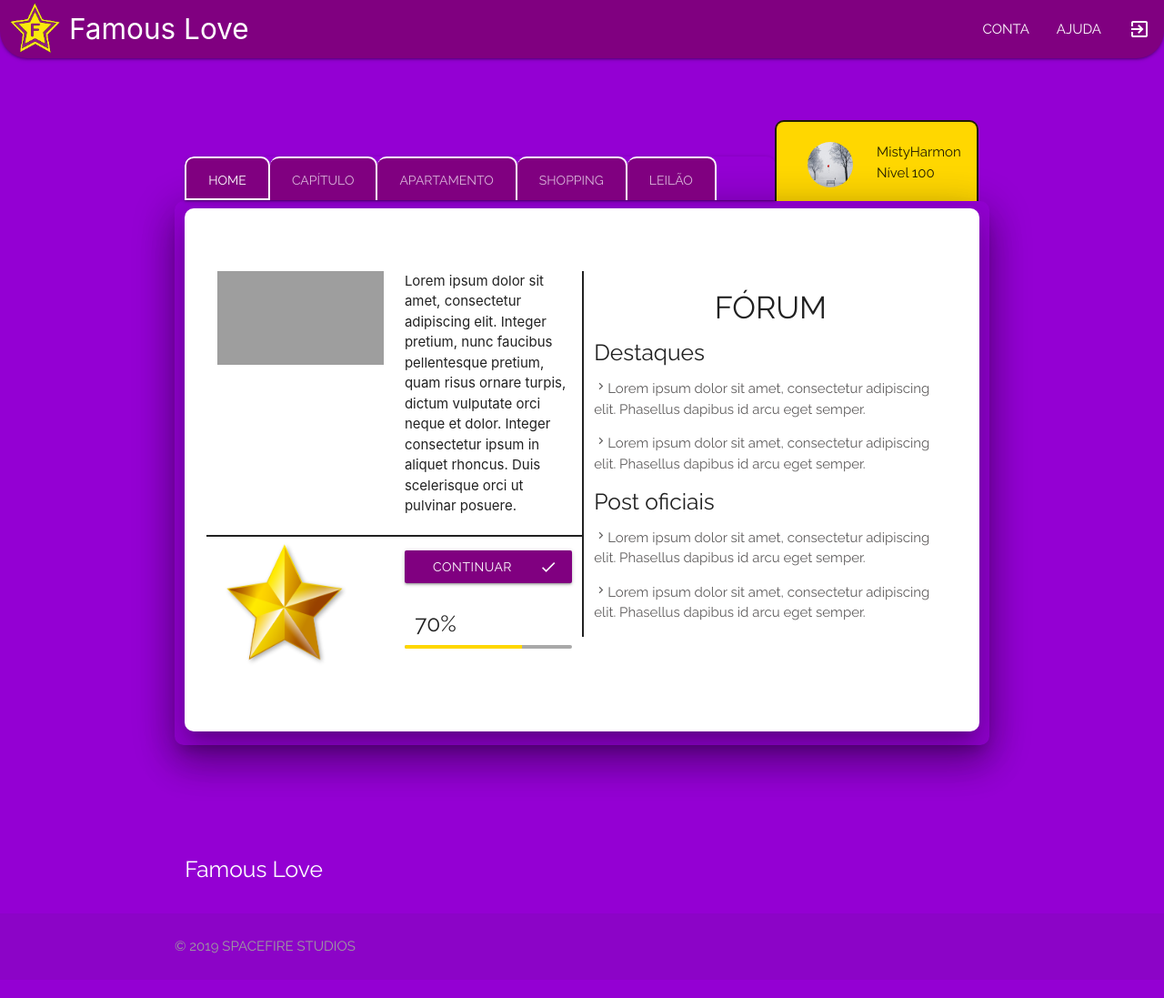
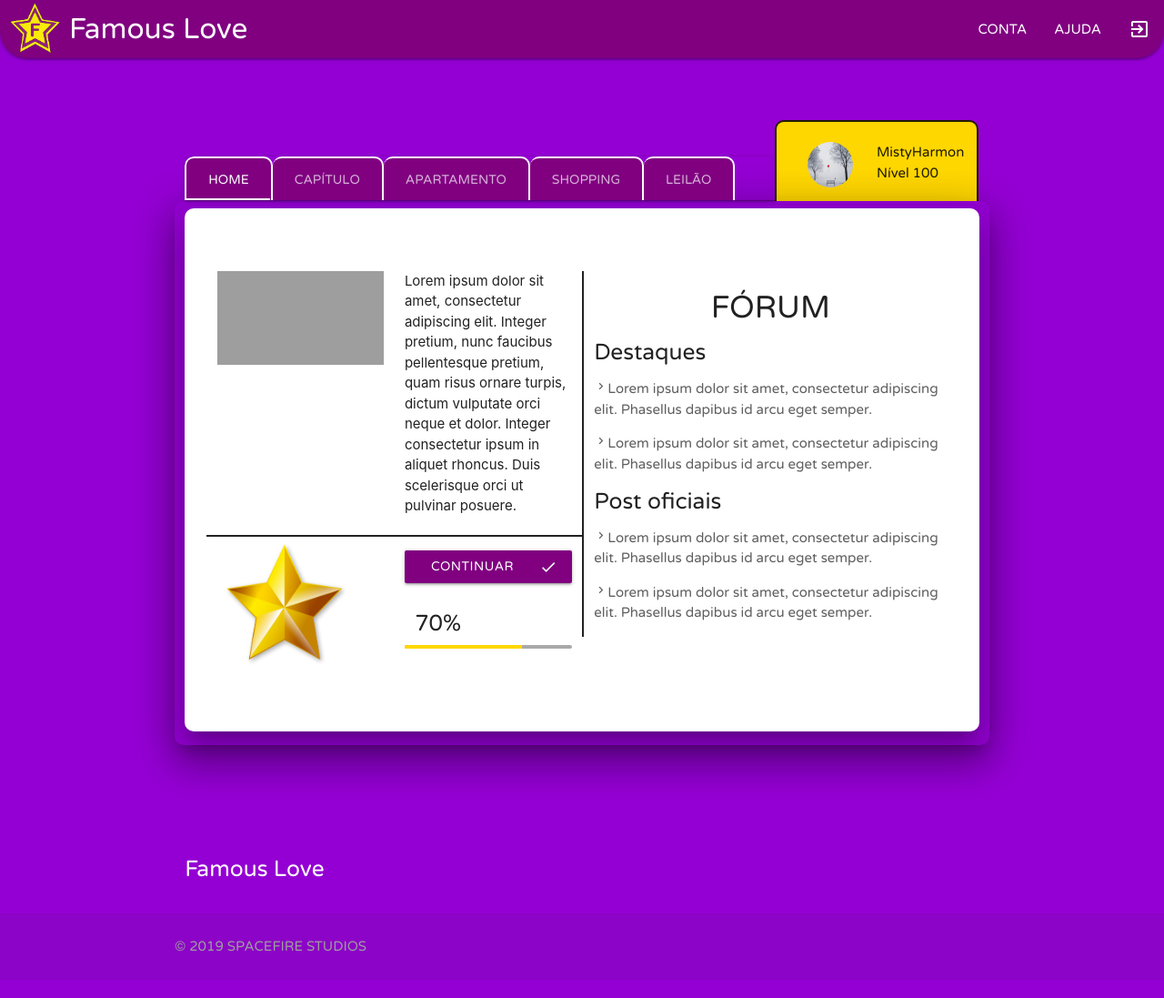
Before and after one commit to DalilaMv/projeto-pessoal, a PHP site: page / in a window 1280 px wide. Shown: the whole page at 91% size. Run offline with PHP 8.4, Linux system fonts and the light colour scheme; some libraries are stand-ins or nearby versions; grey boxes are pictures that could not be loaded.

Commit message:
Index 4.0 e Atualização da StyleGuide

```diff
--- a/Site/common/navbar.php
+++ b/Site/common/navbar.php
@@ -2,7 +2,7 @@
 <nav id="navprin" class="nav-extended">
     <div class="nav-wrapper">
         <a href="index.php"><img src="Imgs/logo1.png" style="height: 55px; width: 55px; margin-top:3px; margin-left: 11px;"></a>
-        <a href="index.php" class="brand-logo" style="margin-left: 10px">Famous Love</a>
+        <a href="index.php" class="brand-logo" style="font-family: 'Varela Round', sans-serif; margin-left: 10px">Famous Love</a>
         <a data-target="mobile-demo" class="sidenav-trigger"><i class="material-icons">menu</i></a>
         <ul class="right hide-on-med-and-down">
             <li><a class="btn1" href="#">CONTA</a></li>
--- a/Site/css/style.css
+++ b/Site/css/style.css
@@ -1,9 +1,3 @@
-/* Fonte */
-li {
-    font-family: 'Raleway';
-}
-
-
 /* Centraliza o NavBar */
 .nav-wrapper ul.center {
     display: block;
@@ -35,8 +29,9 @@ p,
 span,
 h5,
 h4,
+li,
 #Atfooter {
-    font-family: raleway, sans-serif;
+    font-family: 'Varela Round', sans-serif;
 }
 
 #principal {
--- a/Site/index.php
+++ b/Site/index.php
@@ -18,7 +18,7 @@ require_once('common/navbar.php');
     <!-- Import estilo.css -->
     <link type="text/css" rel="stylesheet" href="css/style.css">
     <!-- Google Fonts -->
-    <link href="https://fonts.googleapis.com/css?family=Kalam|Nunito|Patrick+Hand|Roboto+Mono|Raleway" rel="stylesheet">
+    <link href="https://fonts.googleapis.com/css?family=Varela+Round" rel="stylesheet">
 
     <!-- Jquery-->
     <script src="https://code.jquery.com/jquery-3.2.1.min.js"></script>
```
Also changed, not shown: StyleGuide/index.php (+9 -11 lines).
